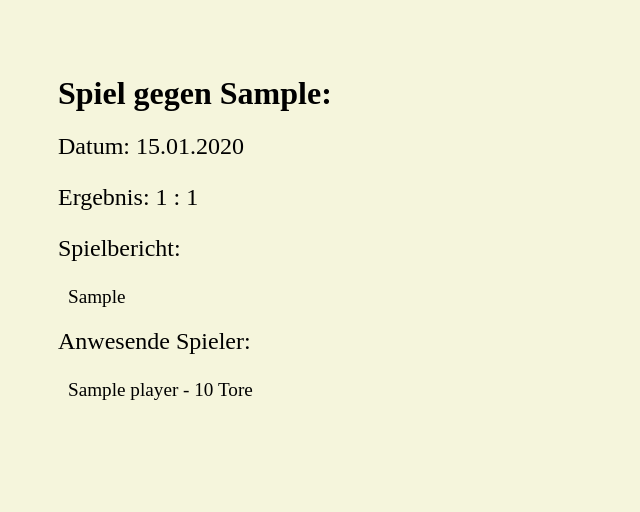
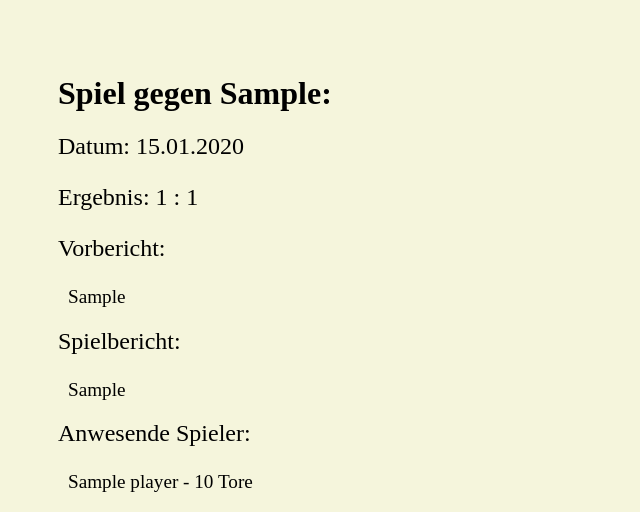
Before and after one commit to nairdanus/muelthaler.com, a Django app: template goal/templates/goal/match.html in a window 1280 px wide. Shown: the part 437-949 px from the top of the page, without its empty margins (0-640 px from the left). Before the commit the page ends 837 px from the top, so only its background shows below. Run offline with Django 5.2, Linux system fonts and the light colour scheme; tables that the repository leaves empty hold one stand-in row (values such as "Sample post"); the template is opened without the code that fills it: values that come from a table or form of the project are taken from there, most other values are stand-ins (such as "Sample title", 1, 10 or a date in 2020); grey boxes marked "Sample" are stand-in pictures.

Commit message:
added prereport

```diff
--- a/goal/models.py
+++ b/goal/models.py
@@ -12,6 +12,7 @@ class Player(models.Model):
 class Match(models.Model):
     opponent = models.CharField(max_length=100, default="Unbekannter Gegner")
     report = models.TextField(default="", blank=True)
+    pre_report = models.TextField(default="", blank=True)
     date = models.DateField(default=timezone.now)
     players = models.ManyToManyField(Player, through='Goal', related_name='matches')
     counter_goals = models.PositiveIntegerField(default=0)
--- a/goal/templates/goal/match.html
+++ b/goal/templates/goal/match.html
@@ -24,6 +24,10 @@
             <h1 class="title">Spiel gegen {{ object.opponent }}:</h1>
             <p class="infos">Datum: {{ object.date|date:"d.m.Y" }}</p>
             <p class="infos">Ergebnis: {{ total_goals }} : {{ object.counter_goals }}</p>
+            {% if object.pre_report %}
+            <p class="infos">Vorbericht:<br></p>
+            <p class="player">{{ object.pre_report|linebreaksbr }}</p>
+            {% endif %}
             {% if object.report %}
             <p class="infos">Spielbericht:<br></p>
             <p class="player">{{ object.report|linebreaksbr }}</p>
```
